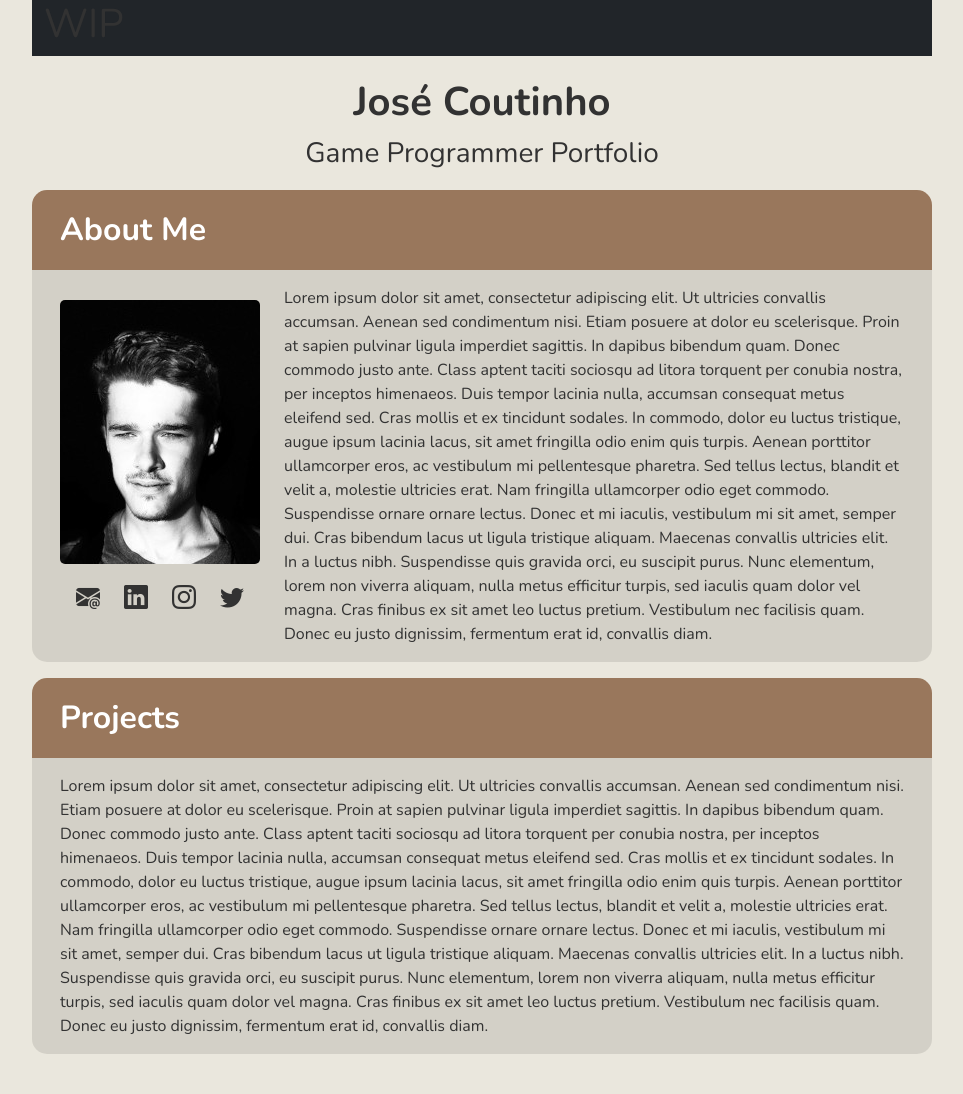
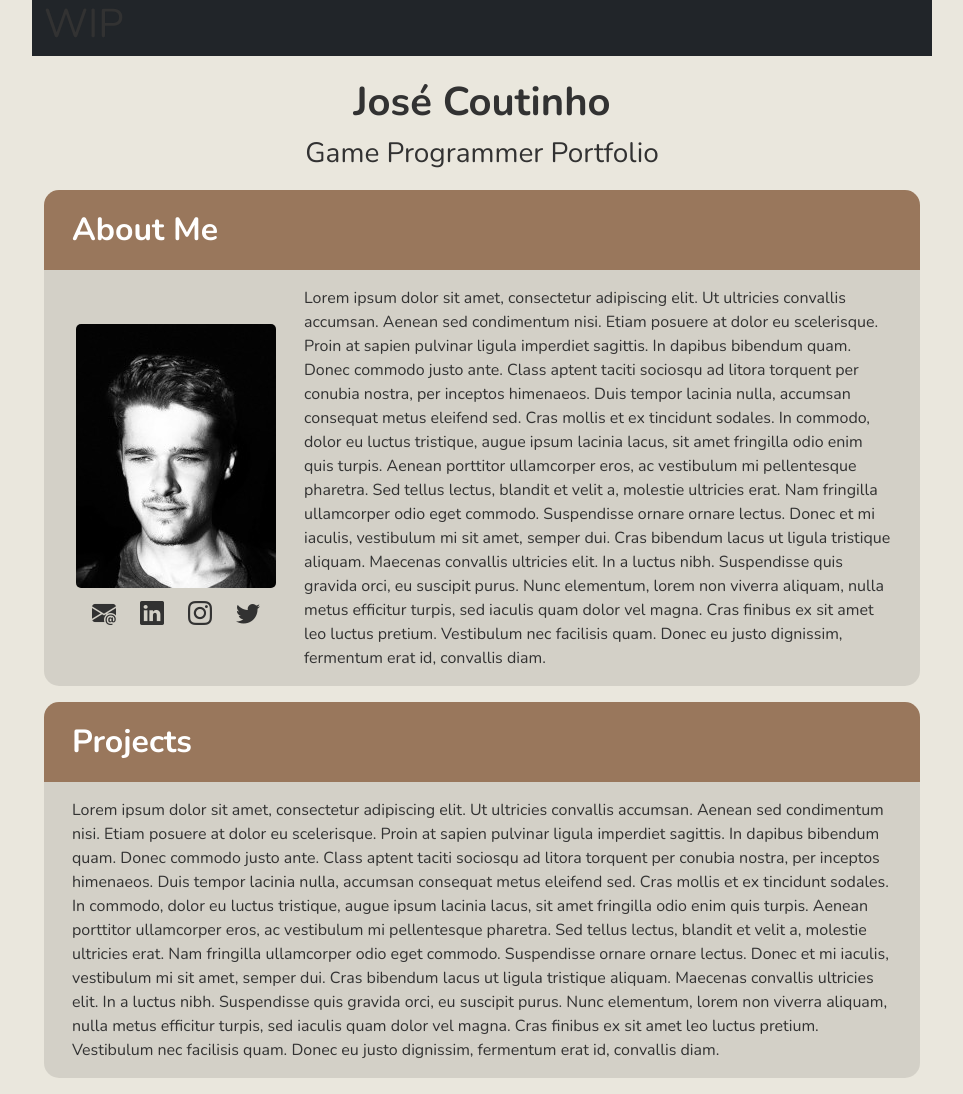
Before and after one commit to zemiguel20/zemiguel20.github.io, a plain HTML site: page index.html in a window 1280 px wide. Shown: the whole page, without its empty margins (158-1121 px from the left). Before the commit the page ends 1070 px from the top, so only its background shows below. Drawn offline with Linux system fonts and the light colour scheme.

Commit message:
moved some html to custom elements

```diff
--- a/index.html
+++ b/index.html
@@ -28,147 +28,42 @@
         </div>
 
         <!--ABOUT-->
-        <div class="row my-3">
-            <div class="col">
-                <div class="row p-3 section-header">
-                    <div class="col">
-                        <div class="fs-2 fw-bold">About Me</div>
-                    </div>
-                </div>
-
-                <div class="row align-items-center p-3 section-body">
-                    <div class="col-md-auto">
+        <card-section data-title="About Me">
+            <div class="container">
+                <div class="row align-items-center justify-content-center">
+                    <div class="col-auto">
                         <!--PORTRAIT-->
-                        <div class="row">
-                            <div class="col">
-                                <img src="res/IMG-20200902-WA0002-01.jpeg" alt="Profile pic" class="profile-pic">
-                            </div>
-                        </div>
+                        <profile-pic data-url="res/IMG-20200902-WA0002-01.jpeg"></profile-pic>
 
                         <!--CONTACTS-->
-                        <div class="row justify-content-center p-3">
-                            <div class="col-auto">
-                                <a href="mailto:jmmscoutinho@gmail.com">
-                                    <i class="bi bi-envelope-at-fill icon"></i>
-                                </a>
-                            </div>
-
-                            <div class="col-auto">
-                                <a class="icon" href="https://www.linkedin.com/in/josemmscoutinho">
-                                    <i class="bi bi-linkedin icon"></i>
-                                </a>
-                            </div>
-
-                            <div class="col-auto">
-                                <a href="https://www.instagram.com/zemiguel20/">
-                                    <i class="bi bi-instagram icon"></i>
-                                </a>
-                            </div>
-
-                            <div class="col-auto">
-                                <a href="https://twitter.com/jmcoutinho20">
-                                    <i class="bi bi-twitter icon"></i>
-                                </a>
-                            </div>
-                        </div>
+                        <contact-bar>
+                            <contact-icon data-link="mailto:jmmscoutinho@gmail.com"
+                                data-icon="envelope-at-fill"></contact-icon>
+                            <contact-icon data-link="https://www.linkedin.com/in/josemmscoutinho"
+                                data-icon="linkedin"></contact-icon>
+                            <contact-icon data-link="https://www.instagram.com/zemiguel20/"
+                                data-icon="instagram"></contact-icon>
+                            <contact-icon data-link="https://twitter.com/jmcoutinho20"
+                                data-icon="twitter"></contact-icon>
+                        </contact-bar>
                     </div>
 
                     <!--ABOUT TEXT-->
                     <div class="col">
-                        Lorem ipsum dolor sit amet, consectetur adipiscing elit. Ut ultricies convallis
-                        accumsan. Aenean sed condimentum
-                        nisi. Etiam posuere at dolor eu scelerisque. Proin at sapien pulvinar ligula imperdiet
-                        sagittis. In
-                        dapibus
-                        bibendum quam. Donec commodo justo ante. Class aptent taciti sociosqu ad litora torquent
-                        per conubia
-                        nostra, per
-                        inceptos himenaeos. Duis tempor lacinia nulla, accumsan consequat metus eleifend sed.
-                        Cras mollis et
-                        ex
-                        tincidunt sodales.
-
-                        In commodo, dolor eu luctus tristique, augue ipsum lacinia lacus, sit amet fringilla
-                        odio enim quis
-                        turpis.
-                        Aenean porttitor ullamcorper eros, ac vestibulum mi pellentesque pharetra. Sed tellus
-                        lectus,
-                        blandit et velit
-                        a, molestie ultricies erat. Nam fringilla ullamcorper odio eget commodo. Suspendisse
-                        ornare ornare
-                        lectus. Donec
-                        et mi iaculis, vestibulum mi sit amet, semper dui. Cras bibendum lacus ut ligula
-                        tristique aliquam.
-                        Maecenas
-                        convallis ultricies elit. In a luctus nibh. Suspendisse quis gravida orci, eu suscipit
-                        purus. Nunc
-                        elementum,
-                        lorem non viverra aliquam, nulla metus efficitur turpis, sed iaculis quam dolor vel
-                        magna. Cras
-                        finibus ex sit
-                        amet leo luctus pretium. Vestibulum nec facilisis quam. Donec eu justo dignissim,
-                        fermentum erat id,
-                        convallis
-                        diam.
-                    </div>
-                </div>
-
-            </div>
-        </div>
-
-        <!--PROJECTS-->
-        <div class="row my-3">
-            <div class="col">
-                <div class="row p-3 section-header">
-                    <div class="col">
-                        <div class="fs-2 fw-bold">Projects</div>
-                    </div>
-                </div>
-
-                <div class="row align-items-center p-3 section-body">
-                    <div class="col">
-                        Lorem ipsum dolor sit amet, consectetur adipiscing elit. Ut ultricies convallis
-                        accumsan. Aenean sed condimentum
-                        nisi. Etiam posuere at dolor eu scelerisque. Proin at sapien pulvinar ligula imperdiet
-                        sagittis. In
-                        dapibus
-                        bibendum quam. Donec commodo justo ante. Class aptent taciti sociosqu ad litora torquent
-                        per conubia
-                        nostra, per
-                        inceptos himenaeos. Duis tempor lacinia nulla, accumsan consequat metus eleifend sed.
-                        Cras mollis et
-                        ex
-                        tincidunt sodales.
-
-                        In commodo, dolor eu luctus tristique, augue ipsum lacinia lacus, sit amet fringilla
-                        odio enim quis
-                        turpis.
-                        Aenean porttitor ullamcorper eros, ac vestibulum mi pellentesque pharetra. Sed tellus
-                        lectus,
-                        blandit et velit
-                        a, molestie ultricies erat. Nam fringilla ullamcorper odio eget commodo. Suspendisse
-                        ornare ornare
-                        lectus. Donec
-                        et mi iaculis, vestibulum mi sit amet, semper dui. Cras bibendum lacus ut ligula
-                        tristique aliquam.
-                        Maecenas
-                        convallis ultricies elit. In a luctus nibh. Suspendisse quis gravida orci, eu suscipit
-                        purus. Nunc
-                        elementum,
-                        lorem non viverra aliquam, nulla metus efficitur turpis, sed iaculis quam dolor vel
-                        magna. Cras
-                        finibus ex sit
-                        amet leo luctus pretium. Vestibulum nec facilisis quam. Donec eu justo dignissim,
-                        fermentum erat id,
-                        convallis
-                        diam.
+                        <lorem-ipsum></lorem-ipsum>
                     </div>
                 </div>
             </div>
-        </div>
+        </card-section>
+
+        <!--PROJECTS-->
+        <card-section data-title="Projects">
+            <lorem-ipsum></lorem-ipsum>
+        </card-section>
     </div>
 
     <script src="bootstrap/bootstrap-5.2.2-dist/js/bootstrap.min.js"></script>
+    <script src="main.js"></script>
 </body>
 
 </html>
--- /dev/null
+++ b/main.js
@@ -0,0 +1,99 @@
+class LoremIpsum extends HTMLElement {
+    constructor() {
+        super();
+    }
+
+    connectedCallback() {
+        this.innerText = 'Lorem ipsum dolor sit amet, consectetur adipiscing elit. Ut ultricies convallis accumsan. Aenean sed condimentum nisi. Etiam posuere at dolor eu scelerisque. Proin at sapien pulvinar ligula imperdiet sagittis. In dapibus bibendum quam. Donec commodo justo ante. Class aptent taciti sociosqu ad litora torquent per conubia nostra, per inceptos himenaeos. Duis tempor lacinia nulla, accumsan consequat metus eleifend sed. Cras mollis et ex tincidunt sodales. In commodo, dolor eu luctus tristique, augue ipsum lacinia lacus, sit amet fringilla odio enim quis turpis. Aenean porttitor ullamcorper eros, ac vestibulum mi pellentesque pharetra. Sed tellus lectus, blandit et velit a, molestie ultricies erat. Nam fringilla ullamcorper odio eget commodo. Suspendisse ornare ornare lectus. Donec et mi iaculis, vestibulum mi sit amet, semper dui. Cras bibendum lacus ut ligula tristique aliquam. Maecenas convallis ultricies elit. In a luctus nibh. Suspendisse quis gravida orci, eu suscipit purus. Nunc elementum, lorem non viverra aliquam, nulla metus efficitur turpis, sed iaculis quam dolor vel magna. Cras finibus ex sit amet leo luctus pretium. Vestibulum nec facilisis quam. Donec eu justo dignissim, fermentum erat id, convallis diam.'
+    }
+}
+customElements.define('lorem-ipsum', LoremIpsum)
+
+
+class CardSection extends HTMLElement {
+    constructor() {
+        super();
+    }
+
+    connectedCallback() {
+        var content = this.innerHTML
+
+        this.innerHTML = `
+            <div class="container my-3">
+                <div class="row p-3 section-header">
+                    <div class="fs-2">${this.dataset.title}</div>
+                </div>
+
+                <div class="row p-3 section-body">
+                    ${content}
+                </div>
+            </div>
+        `
+    }
+}
+customElements.define('card-section', CardSection)
+
+
+class ContactIcon extends HTMLElement {
+    constructor() {
+        super();
+    }
+
+    connectedCallback() {
+        this.innerHTML = `
+            <a href=${this.dataset.link}>
+                <i class="bi bi-${this.dataset.icon} icon"></i>
+            </a>
+        `
+    }
+}
+customElements.define('contact-icon', ContactIcon)
+
+
+class ContactBar extends HTMLElement {
+    constructor() {
+        super();
+    }
+
+    connectedCallback() {
+
+        // Create grid-like layout
+        // reappend contacts
+        // replace inner html with new one
+
+        var container = document.createElement("div")
+        container.className = "container"
+
+        var row = document.createElement("div")
+        row.className = "row justify-content-center p-1"
+        container.appendChild(row)
+
+        var contacts = this.children
+        while (contacts.length > 0) {
+            var col = document.createElement("div")
+            col.className = "col-auto"
+            col.appendChild(contacts[0])
+
+            row.appendChild(col)
+        }
+
+        this.innerHTML = container.outerHTML
+    }
+}
+customElements.define('contact-bar', ContactBar)
+
+
+class ProfilePic extends HTMLElement {
+    constructor() {
+        super();
+    }
+
+    connectedCallback() {
+        this.innerHTML = `
+            <div class="container p-1">
+                <img src=${this.dataset.url} alt="Profile pic" class="profile-pic">
+            </div>
+        `
+    }
+}
+customElements.define('profile-pic', ProfilePic)
--- a/style.css
+++ b/style.css
@@ -24,6 +24,7 @@ body {
 
 .section-header {
     color: white;
+    font-weight: bold;
     background-color: #99775C;
     border-top-left-radius: 15px;
     border-top-right-radius: 15px;
```
